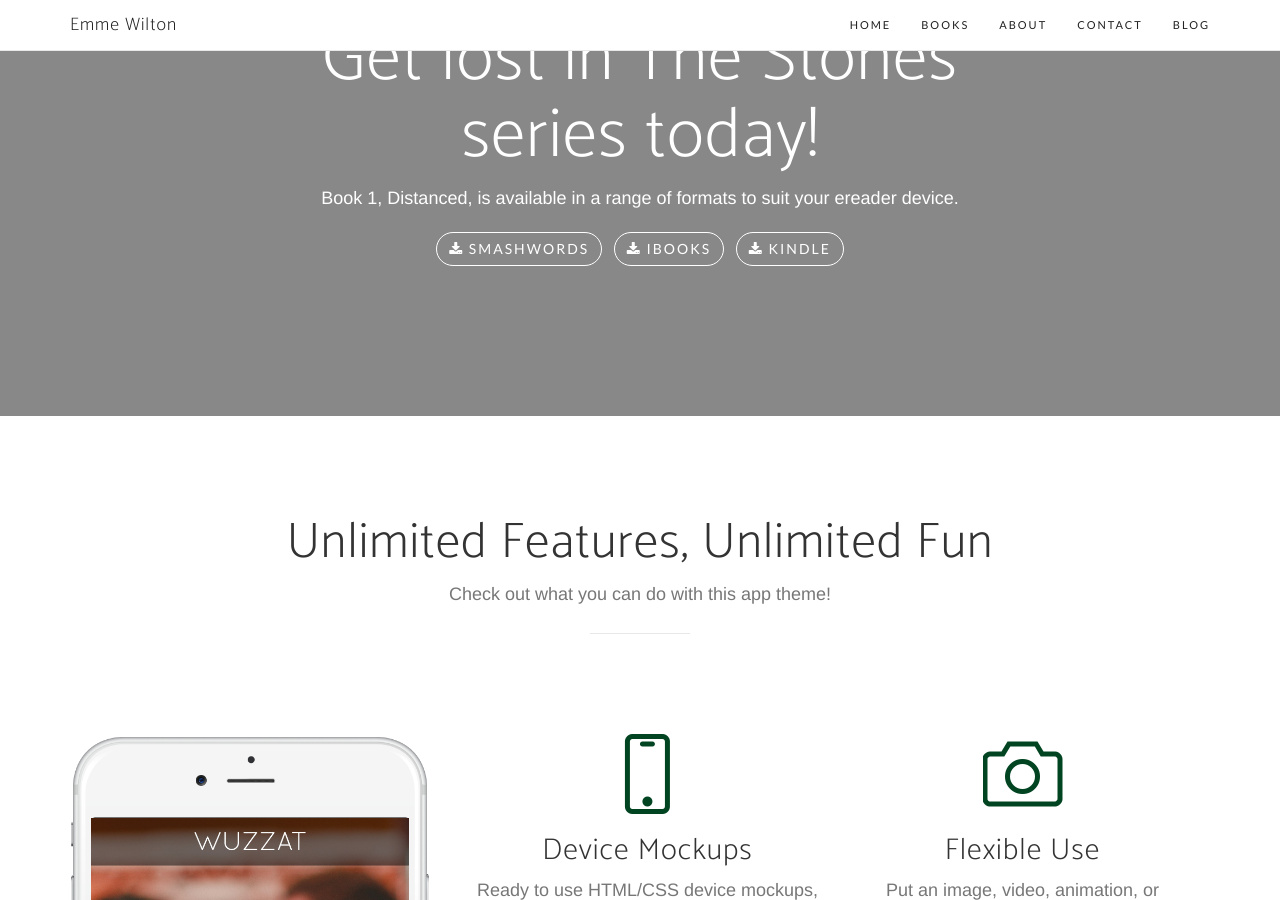
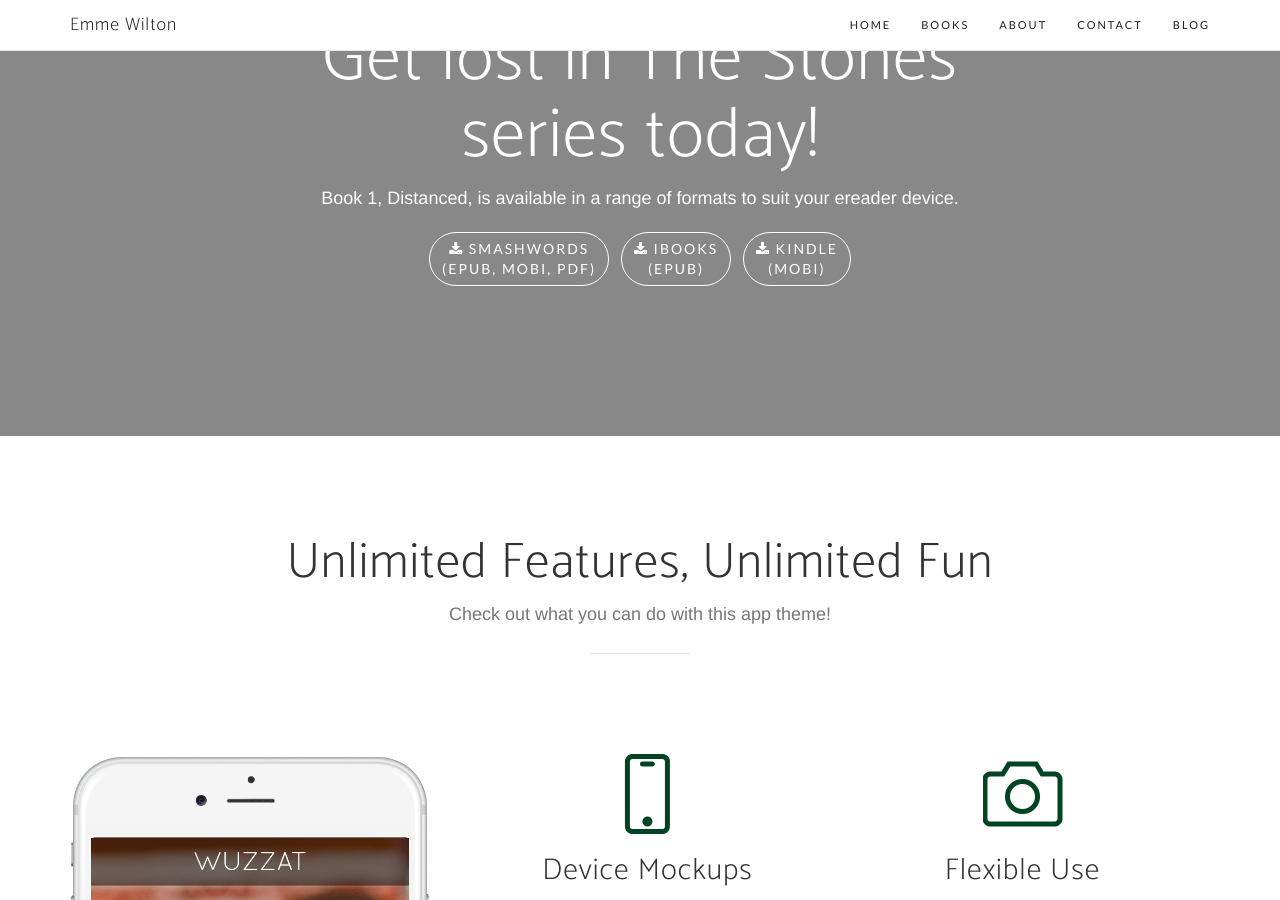
Before and after one commit to emmewilton/emmewilton.github.io, a Jekyll site: the page built from index.html, in a window 1280 px wide and 900 px high, scrolled down 1029 px. Built offline with Jekyll 4.4.1, drawn with Linux system fonts in a browser that asks for light colours; nearby versions of some CDN libraries; some web fonts are replaced; the list of posts is cut into pages by our own code.

Commit message:
Customise call to action

```diff
--- a/_includes/call-to-action.html
+++ b/_includes/call-to-action.html
@@ -5,9 +5,9 @@
                 <h2 class="section-heading">Get lost in The Stones series today!</h2>
                 <p>Book 1, Distanced, is available in a range of formats to suit your ereader device.</p>
                 <div class="badges">
-                    <a class="btn btn-outline" href="#"><i class="fa fa-download"></i> Smashwords</a> &nbsp;
-                    <a class="btn btn-outline" href="#"><i class="fa fa-download"></i> iBooks</a> &nbsp;
-                    <a class="btn btn-outline" href="#"><i class="fa fa-download"></i> Kindle</a>
+                    <a class="btn btn-outline" href="#"><i class="fa fa-download"></i> Smashwords<br /><span class="details">(epub, mobi, pdf)</span></a> &nbsp;
+                    <a class="btn btn-outline" href="#"><i class="fa fa-download"></i> iBooks<br /><span class="details">(epub)</span></a> &nbsp;
+                    <a class="btn btn-outline" href="#"><i class="fa fa-download"></i> Kindle<br /><span class="details">(mobi)</span></a>
                     <!--<a class="badge-link" href="#"><img src="/img/google-play-badge.svg" alt=""></a>
                     <a class="badge-link" href="#"><img src="/img/app-store-badge.svg" alt=""></a>-->
                 </div>
```
